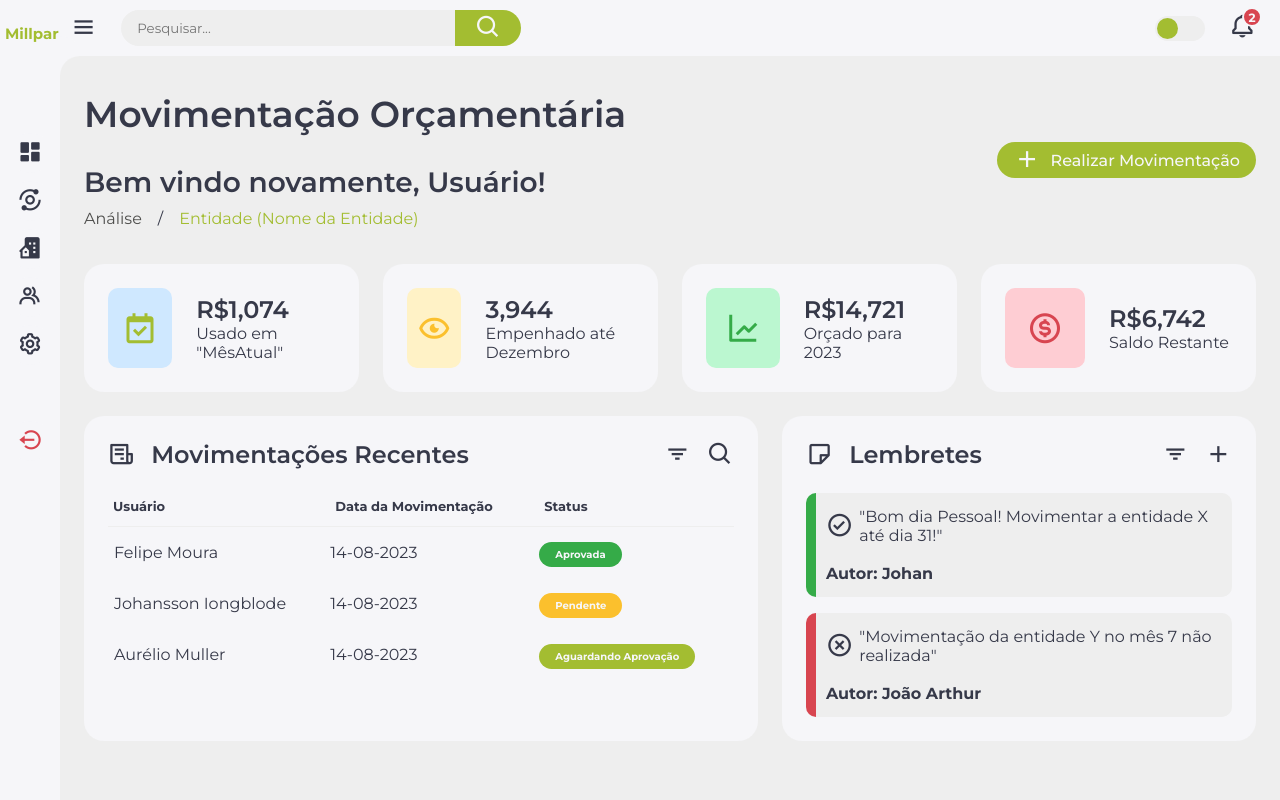
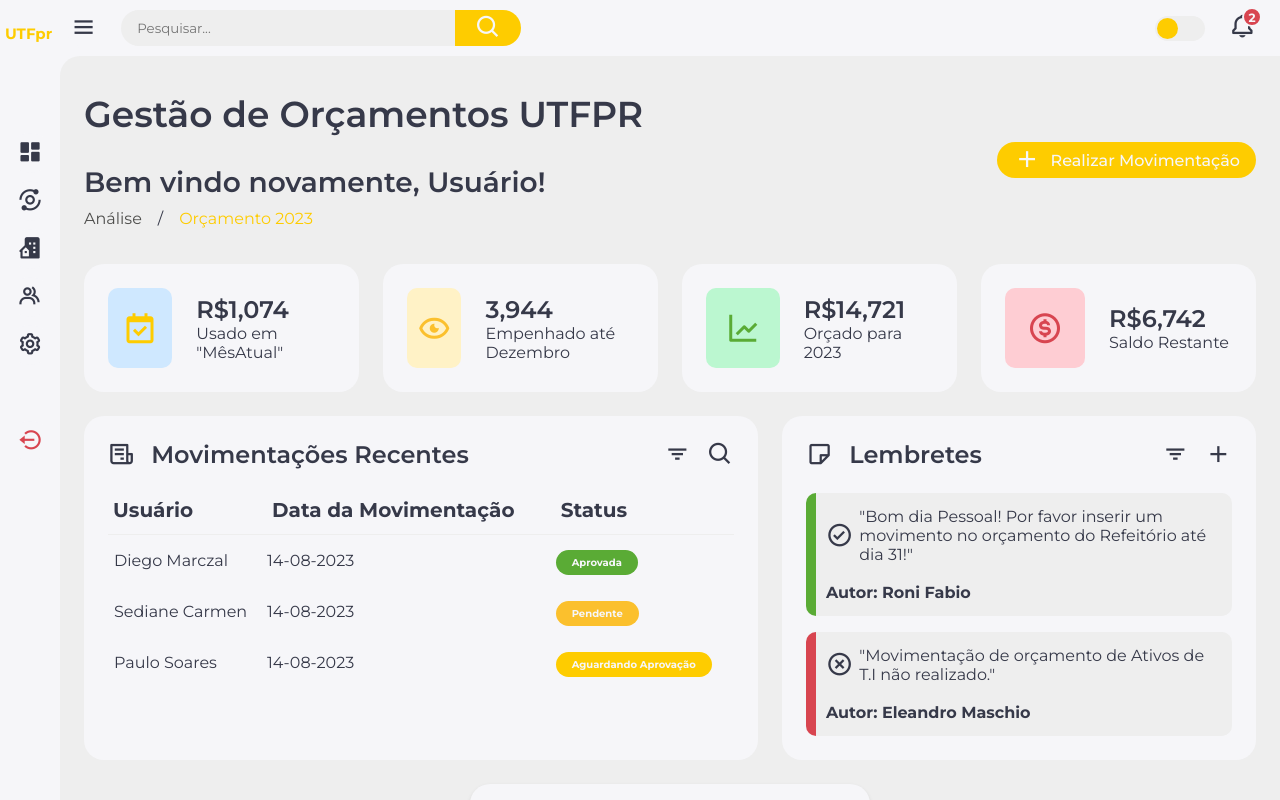
Before and after one commit to borchardttt/gdo-utfpr, a React (Create React App) app: page / in a window 1280 px wide. Built offline with nearby package versions, Linux system fonts and the light colour scheme.

Commit message:
pulling front-end react

```diff
--- a/package.json
+++ b/package.json
@@ -1,5 +1,5 @@
 {
-  "name": "mov-orc-layout",
+  "name": "gpo-utfpr",
   "version": "0.1.0",
   "private": true,
   "dependencies": {
--- a/public/index.html
+++ b/public/index.html
@@ -2,14 +2,12 @@
 <html lang="pt-br">
   <head>
     <meta charset="utf-8" />
-    <link rel="icon" href="/src/assets/img/logoMillpar.png" />
     <meta name="viewport" content="width=device-width, initial-scale=1" />
     <meta name="theme-color" content="#000000" />
     <meta
       name="description"
       content="Web site created using create-react-app"
     />
-    <link rel="apple-touch-icon" href="/src/assets/img/logoMillpar.png" />
     <!--
       manifest.json provides metadata used when your web app is installed on a
       user's mobile device or desktop. See https://developers.google.com/web/fundamentals/web-app-manifest/
@@ -24,7 +22,7 @@
       work correctly both with client-side routing and a non-root public URL.
       Learn how to configure a non-root public URL by running `npm run build`.
     -->
-    <title>Movimentação Orçamentária - Layout</title>
+    <title>GDO UTFPR</title>
   </head>
   <body>
     <noscript>You need to enable JavaScript to run this app.</noscript>
--- a/src/App.js
+++ b/src/App.js
@@ -61,13 +61,13 @@ const App = () => {
             <main>
               <div className="header">
                 <div className="left">
-                  <h1>Movimentação Orçamentária</h1>
+                  <h1>Gestão de Orçamentos UTFPR</h1>
                   <br />
                   <h2>Bem vindo novamente, Usuário!</h2>
                   <ul className="breadcrumb">
                     <li><a href="#">Análise</a></li>
                     <li>/</li>
-                    <li><a href="#" className="active">Entidade (Nome da Entidade)</a></li>
+                    <li><a href="#" className="active">Orçamento 2023</a></li>
                   </ul>
                 </div>
                 <a href="#" className="report">
@@ -79,7 +79,7 @@ const App = () => {
               <div className="bottom-data">
                 <MovimentacoesRecentes />
                 <ListaLembretes />
-                {/* <LoginBox /> */}
+                <LoginBox />
               </div>
             </main>
           )}
--- a/src/assets/css/App.css
+++ b/src/assets/css/App.css
@@ -1,19 +1,19 @@
-/* @import url("https://mss.millpar.com/css/mss.css"); */
+/* @import url("https://mss.com/css/mss.css"); */
 @import url("https://unpkg.com/boxicons@2.1.4/css/boxicons.min.css");
 @import url('https://fonts.googleapis.com/css2?family=Montserrat:wght@300;400;500;600;700;800&display=swap');
 
 :root {
 	--light: #f6f6f9;
-	--verde-millpar-claro: #A3BD31;
+	--amarelo-utfpr: #FECC00;
 	--light-primary: #CFE8FF;
 	--grey: #eee;
 	--dark-grey: #4e4e4c;
 	--dark: #363949;
-	--vermelho-escuro-millpar: #d84550;
+	--vermelho-escuro: #d84550;
 	--light-danger: #FECDD3;
-	--amarelo-millpar: #FBC02D;
-	--amarelo-claro-millpar: #FFF2C6;
-	--verde-millpar-escuro: #35ab48;
+	--amarelo: #FBC02D;
+	--amarelo-claro: #FFF2C6;
+	--verde-escuro: #5aab35;
 	--light-success: #BBF7D0;
 }
 
@@ -23,7 +23,23 @@
 	box-sizing: border-box;
 	font-family: 'Montserrat', sans-serif;
 }
+.password-input {
+  position: relative;
+  display: flex;
+}
 
+.password-input input {
+  flex: 1;
+  padding-right: 40px; /* Adicione um espaço à direita para acomodar o ícone */
+}
+
+.password-input .eye-icon {
+  position: absolute;
+  top: 38%;
+  right: 10px;
+  transform: translateY(-50%);
+  cursor: pointer;
+}
 .bx{
 	font-size: 1.7rem;
 }
@@ -68,8 +84,8 @@ html{
   width: 100%;
   padding: 10px;
   font-size: 16px;
-  border: 1px solid var(--dark-grey);
-  border-radius: 5px;
+  border: 0.1px solid var(--dark-grey);
+  border-radius: 7px;
   margin-bottom: 20px;
 }
 
@@ -79,14 +95,14 @@ html{
   font-size: 18px;
   font-weight: 600;
   color: var(--light);
-  background-color: var(--verde-millpar-claro);
+  background-color: var(--amarelo-utfpr);
   border: none;
   border-radius: 5px;
   cursor: pointer;
 }
 
 .login-box button:hover {
-  background-color: var(--verde-millpar-escuro);
+  background-color: var(--amarelo);
 }
 
 .login-box p {
@@ -95,7 +111,7 @@ html{
 }
 
 .login-box p a {
-  color: var(--verde-millpar-claro);
+  color: var(--amarelo-utfpr);
   font-weight: 600;
   text-decoration: none;
 }
@@ -114,14 +130,14 @@ body.dark{
 color: white;
 }
 
-.btn-millpar-primary {
+.btn-primary {
 background-color: #03518C;
 border: 1px solid #03518C;
 border-radius: 26px;
 transition: transform 0.2s ease;
 }
 
-.btn-millpar-primary:active {
+.btn-primary:active {
 transform: scale(1.1);
 border-color: #03518C;
 }
@@ -162,7 +178,7 @@ body{
 	padding: 5px;
 	display: flex;
 	align-items: center;
-	color: #A3BD31;
+	color: var(--amarelo-utfpr);
 	z-index: 500;
 	padding-bottom: 20px;
 	box-sizing: content-box;
@@ -245,7 +261,7 @@ body{
 }
 
 .sidebar .side-menu li.active a{
-	color: var(--verde-millpar-escuro);
+	color: var(--amarelo);
 }
 
 .sidebar.close .side-menu li a{
@@ -261,7 +277,7 @@ body{
 }
 
 .sidebar .side-menu li a.logout{
-	color: var(--vermelho-escuro-millpar);
+	color: var(--vermelho-escuro);
 }
 
 .content{
@@ -339,7 +355,7 @@ body{
 	display: flex;
 	justify-content: center;
 	align-items: center;
-	background: var(--verde-millpar-claro);
+	background: var(--amarelo-utfpr);
 	color: var(--light);
 	font-size: 18px;
 	border: none;
@@ -359,7 +375,7 @@ body{
 	right: -6px;
 	width: 20px;
 	height: 20px;
-	background: var(--vermelho-escuro-millpar);
+	background: var(--vermelho-escuro);
 	border-radius: 50%;
 	color: var(--light);
 	border: 2px solid var(--light);
@@ -394,7 +410,7 @@ body{
 	left: 2px;
 	bottom: 2px;
 	width: calc(25px - 4px);
-	background: var(--verde-millpar-claro);
+	background: var(--amarelo-utfpr);
 	border-radius: 50%;
 	transition: all 0.3s ease;
 }
@@ -452,7 +468,7 @@ h1{
 }
 
 .header .left .breadcrumb li a.active{
-	color: var(--verde-millpar-claro);
+	color: var(--amarelo-utfpr);
 	pointer-events: none;
 }
 
@@ -460,7 +476,7 @@ h1{
 	height: 36px;
 	padding: 0 16px;
 	border-radius: 36px;
-	background: var(--verde-millpar-claro);
+	background: var(--amarelo-utfpr);
 	color: var(--light);
 	display: flex;
 	align-items: center;
@@ -499,7 +515,7 @@ h1{
 }
 
 .header .left .breadcrumb li a.active{
-	color: var(--verde-millpar-claro);
+	color: var(--amarelo-utfpr);
 	pointer-events: none;
 }
 
@@ -507,7 +523,7 @@ h1{
 	height: 36px;
 	padding: 0 16px;
 	border-radius: 36px;
-	background: var(--verde-millpar-claro);
+	background: var(--amarelo-utfpr);
 	color: var(--light);
 	display: flex;
 	align-items: center;
@@ -544,22 +560,22 @@ h1{
 
 .insights li:nth-child(1) .bx{
 	background: var(--light-primary);
-	color: var(--verde-millpar-claro);
+	color: var(--amarelo-utfpr);
 }
 
 .insights li:nth-child(2) .bx{
-	background: var(--amarelo-claro-millpar);
-	color: var(--amarelo-millpar);
+	background: var(--amarelo-claro);
+	color: var(--amarelo);
 }
 
 .insights li:nth-child(3) .bx{
 	background: var(--light-success);
-	color: var(--verde-millpar-escuro);
+	color: var(--verde-escuro);
 }
 
 .insights li:nth-child(4) .bx{
 	background: var(--light-danger);
-	color: var(--vermelho-escuro-millpar);
+	color: var(--vermelho-escuro);
 }
 
 .insights li .info h3{
@@ -638,7 +654,7 @@ th{
 
 .bottom-data .orders table th{
 	padding-bottom: 12px;
-	font-size: 13px;
+	font-size: 20px;
 	text-align: left;
 	border-bottom: 1px solid var(--grey);
 }
@@ -679,15 +695,15 @@ th{
 }
 
 .bottom-data .orders table tr td .status.completed{
-	background: var(--verde-millpar-escuro);
+	background: var(--verde-escuro);
 }
 
 .bottom-data .orders table tr td .status.process{
-	background: var(--verde-millpar-claro);
+	background: var(--amarelo-utfpr);
 }
 
 .bottom-data .orders table tr td .status.pending{
-	background: var(--amarelo-millpar);
+	background: var(--amarelo);
 }
 .orders{
 	flex-grow: 1;
@@ -701,7 +717,7 @@ th{
 
 .orders table th{
 	padding-bottom: 12px;
-	font-size: 13px;
+	font-size: 15px;
 	text-align: left;
 	border-bottom: 1px solid var(--grey);
 }
@@ -742,15 +758,15 @@ th{
 }
 
 .orders table tr td .status.completed{
-	background: var(--verde-millpar-escuro);
+	background: var(--verde-escuro);
 }
 
 .orders table tr td .status.process{
-	background: var(--verde-millpar-claro);
+	background: var(--amarelo-utfpr);
 }
 
 .orders table tr td .status.pending{
-	background: var(--amarelo-millpar);
+	background: var(--amarelo);
 }
 .bottom-data .reminders{
 	flex-grow: 1;
@@ -786,11 +802,11 @@ cursor: pointer;
 }
 
 .bottom-data .reminders .task-list li.completed{
-	border-left: 10px solid var(--verde-millpar-escuro);
+	border-left: 10px solid var(--verde-escuro);
 }
 
 .bottom-data .reminders .task-list li.not-completed{
-	border-left: 10px solid var(--vermelho-escuro-millpar);
+	border-left: 10px solid var(--vermelho-escuro);
 }
 
 .bottom-data .reminders .task-list li:last-child{
@@ -832,7 +848,7 @@ cursor: pointer;
 			width: 36px;
 			height: 100%;
 			color: var(--light);
-			background: var(--vermelho-escuro-millpar);
+			background: var(--vermelho-escuro);
 			border-radius: 0 36px 36px 0;
 	}
 
@@ -875,6 +891,6 @@ cursor: pointer;
 
 
 .pagination button.active {
-  background-color: var(--verde-millpar-claro);
+  background-color: var(--amarelo-utfpr);
   color: #fff;
 }
--- a/src/components/entidades/ListaEntidades.js
+++ b/src/components/entidades/ListaEntidades.js
@@ -8,14 +8,14 @@ const ListaEntidades = () => {
     {
       id: 1,
       entidade: "530000 - Financeiro",
-      centroDeCusto: "530001 - GERENCIA FINANCEIRA",
-      gestor: "Aurélio Muller",
+      centroDeCusto: "530001 - GERENCIA DE TI - SOFTWARE",
+      gestor: "Roni Fabio",
     },
     {
       id: 2,
       entidade: "550000 - Tecnologia da Informação",
       centroDeCusto: "550004 - Tecnologia da Informação",
-      gestor: "Aurélio Muller",
+      gestor: "Diego Marczal",
     },
   ];
 
@@ -51,7 +51,7 @@ const ListaEntidades = () => {
                   <td>{item.centroDeCusto}</td>
                   <td>{item.gestor}</td>
                   <td>
-										<button className="btn-millpar-primary">
+										<button>
 											<i className='bx bx-show' style={{ color: '#ffffff' }}></i>
 										</button>
                   </td>
--- a/src/components/layouts/SystemSidebar.js
+++ b/src/components/layouts/SystemSidebar.js
@@ -66,7 +66,7 @@ const SystemSidebar = ({ onMovimentacoesClick, onDashboardClick, onUsuariosClick
   return (
     <div className="sidebar close">
       <a href="#" className="logo">
-        <div className="logo-name">Millpar</div>
+        <div className="logo-name">UTFpr</div>
       </a>
       <ul className="side-menu">
         <li onClick={onDashboardClick}>
--- a/src/components/lembretes/ListaLembretes.js
+++ b/src/components/lembretes/ListaLembretes.js
@@ -2,8 +2,8 @@ import React from 'react';
 
 const ListaLembretes = () => {
   const tasks = [
-    { id: 1, title: "Bom dia Pessoal! Movimentar a entidade X até dia 31!", user: "Johan", completed: true },
-    { id: 2, title: "Movimentação da entidade Y no mês 7 não realizada", user: "João Arthur", completed: false },
+    { id: 1, title: "Bom dia Pessoal! Por favor inserir um movimento no orçamento do Refeitório até dia 31!", user: "Roni Fabio", completed: true },
+    { id: 2, title: "Movimentação de orçamento de Ativos de T.I não realizado.", user: "Eleandro Maschio", completed: false },
   ];
   return (
 <div className="reminders">
--- a/src/components/movimentacoes/ListaMovimentacoes.js
+++ b/src/components/movimentacoes/ListaMovimentacoes.js
@@ -7,7 +7,7 @@ const ListaMovimentacoes = () => {
   const dados = [
     {
       id: 1,
-      usuario: "Felipe Moura",
+      usuario: "Roni Fabio",
       data: "8/2023",
       contaContabil: "41110123",
       rubrica: "Consultoria de Sistemas",
@@ -15,61 +15,6 @@ const ListaMovimentacoes = () => {
       categoria: "Mover",
       status: "Aprovada",
       statusClass: "completed",
-    },
-    {
-      id: 2,
-      usuario: "Johansson Iongblode",
-      data: "8/2023",
-      contaContabil: "41110123",
-      rubrica: "Hoteis",
-      valor: "3.000",
-      categoria: "Mover",
-      status: "Aguardando Aprovação",
-      statusClass: "pending",
-    },
-    {
-      id: 3,
-      usuario: "Felipe Moura",
-      data: "8/2023",
-      contaContabil: "41110123",
-      rubrica: "Consultoria de Sistemas",
-      valor: "9.000",
-      categoria: "Mover",
-      status: "Aprovada",
-      statusClass: "completed",
-    },
-    {
-      id: 4,
-      usuario: "Johansson Iongblode",
-      data: "8/2023",
-      contaContabil: "41110123",
-      rubrica: "Hoteis",
-      valor: "3.000",
-      categoria: "Mover",
-      status: "Aguardando Aprovação",
-      statusClass: "pending",
-    },
-    {
-      id: 5,
-      usuario: "Felipe Moura",
-      data: "8/2023",
-      contaContabil: "41110123",
-      rubrica: "Consultoria de Sistemas",
-      valor: "9.000",
-      categoria: "Mover",
-      status: "Aprovada",
-      statusClass: "completed",
-    },
-    {
-      id: 6,
-      usuario: "Johansson Iongblode",
-      data: "8/2023",
-      contaContabil: "41110123",
-      rubrica: "Hoteis",
-      valor: "3.000",
-      categoria: "Mover",
-      status: "Pendente",
-      statusClass: "pending",
     },
   ];
 
@@ -116,7 +61,7 @@ const ListaMovimentacoes = () => {
                   <td><span className={`status ${item.statusClass}`}>{item.status}</span></td>
                   <td>
                     {item.statusClass === "pending" && (
-                      <button className="btn-millpar-primary">
+                      <button>
                         <i className='bx bx-check' style={{ color: '#ffffff' }}></i>
                       </button>
                     )}
--- a/src/components/movimentacoes/MovimentacoesRecentes.js
+++ b/src/components/movimentacoes/MovimentacoesRecentes.js
@@ -20,21 +20,21 @@ const MovimentacoesRecentes = () => {
         <tbody>
           <tr>
             <td>
-              <p>Felipe Moura</p>
+              <p>Diego Marczal</p>
             </td>
             <td>14-08-2023</td>
             <td><span className="status completed">Aprovada</span></td>
           </tr>
           <tr>
             <td>
-              <p>Johansson Iongblode</p>
+              <p>Sediane Carmen</p>
             </td>
             <td>14-08-2023</td>
             <td><span className="status pending">Pendente</span></td>
           </tr>
           <tr>
             <td>
-              <p>Aurélio Muller</p>
+              <p>Paulo Soares</p>
             </td>
             <td>14-08-2023</td>
             <td><span className="status process">Aguardando Aprovação</span></td>
--- a/src/components/usuarios/ListaUsuarios.js
+++ b/src/components/usuarios/ListaUsuarios.js
@@ -9,42 +9,13 @@ const ListaUsuarios = () => {
       id: 1,
       nome: "Gabriel Borchardt",
       usuario: "gabrielb",
-      email: "gabriel.borchardt@millpar.com",
-      matricula: "14687",
+      email: "gabriel.borchardt@utfpr.com"
     },
     {
       id: 2,
-      nome: "Felipe Moura",
-      usuario: "felipem",
-      email: "felipe.moura@millpar.com",
-      matricula: "13909"
-    },
-    {
-      id: 3,
-      nome: "Johan",
-      usuario: "johan",
-      email: "johansson.oliveira@millpar.com",
-      matricula: "1234"
-    },
-    {
-      id: 4,
-      nome: "João Arthur",
-      usuario: "joaoabm",
-      email: "joao.moraes@millpar.com",
-      matricula: "1234"
-    },
-    {
-      id: 5,
-      nome: "Aurélio Muller",
-      usuario: "aurelio",
-      email: "aurelio.muller@millpar.com",
-      matricula: "1234"
-    },    {
-      id: 6,
-      nome: "Gabriel Fiuza",
-      usuario: "gabriel",
-      email: "gabriel.fiuza@millpar.com",
-      matricula: "1234"
+      nome: "Roni FABIO",
+      usuario: "ronif",
+      email: "roni.fabio@utfpr.com"
     },
   ];
 
@@ -70,7 +41,6 @@ const ListaUsuarios = () => {
                 <th>Nome</th>
                 <th>Usuário</th>
                 <th>E-mail</th>
-                <th>Matricula</th>
               </tr>
             </thead>
             <tbody>
@@ -81,9 +51,8 @@ const ListaUsuarios = () => {
                   </td>
                   <td>{item.usuario}</td>
                   <td>{item.email}</td>
-                  <td>{item.matricula}</td>
                   <td>
-										<button className="btn-millpar-primary">
+										<button>
 											<i className='bx bx-show' style={{ color: '#ffffff' }}></i>
 										</button>
                   </td>
```
Also changed, not shown: src/components/login/LoginBox.js (+23 -6 lines), src/components/login/logoMillpar.png (deleted), src/components/login/utfpr.png (added).
